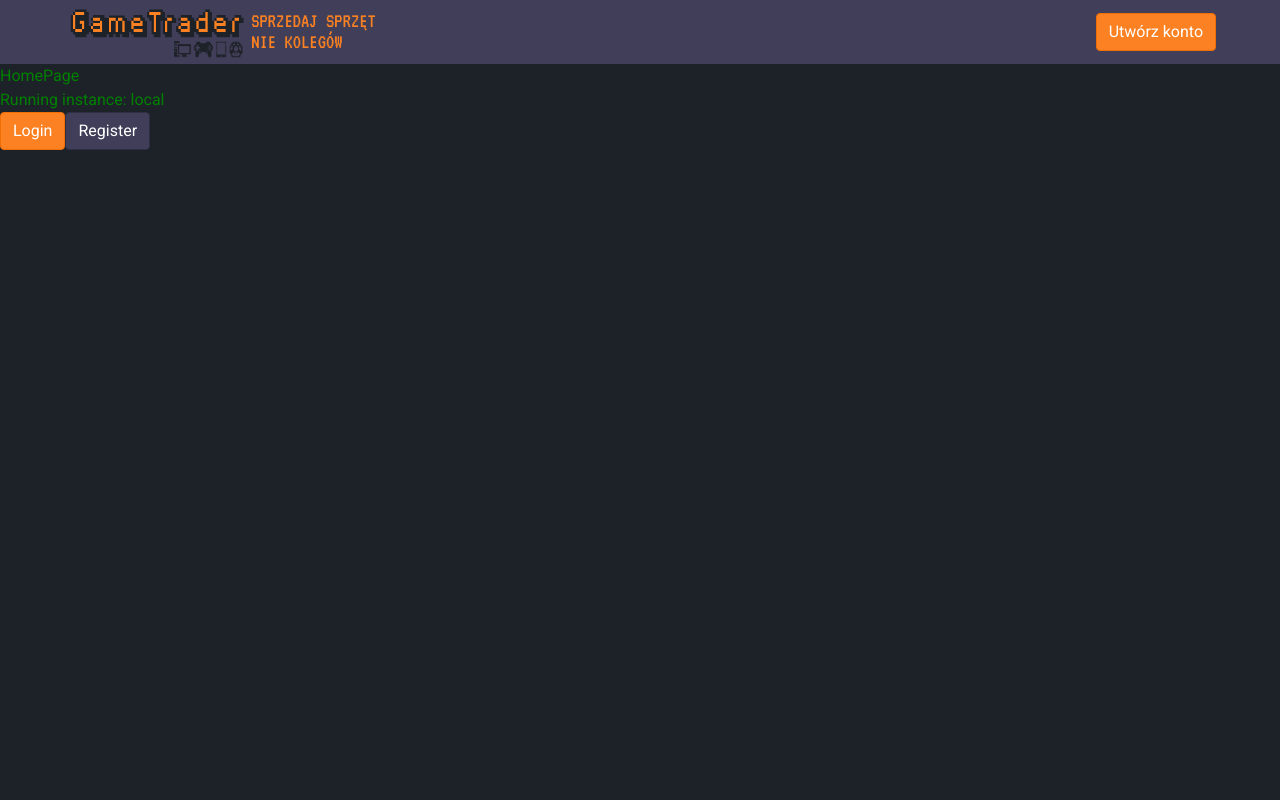
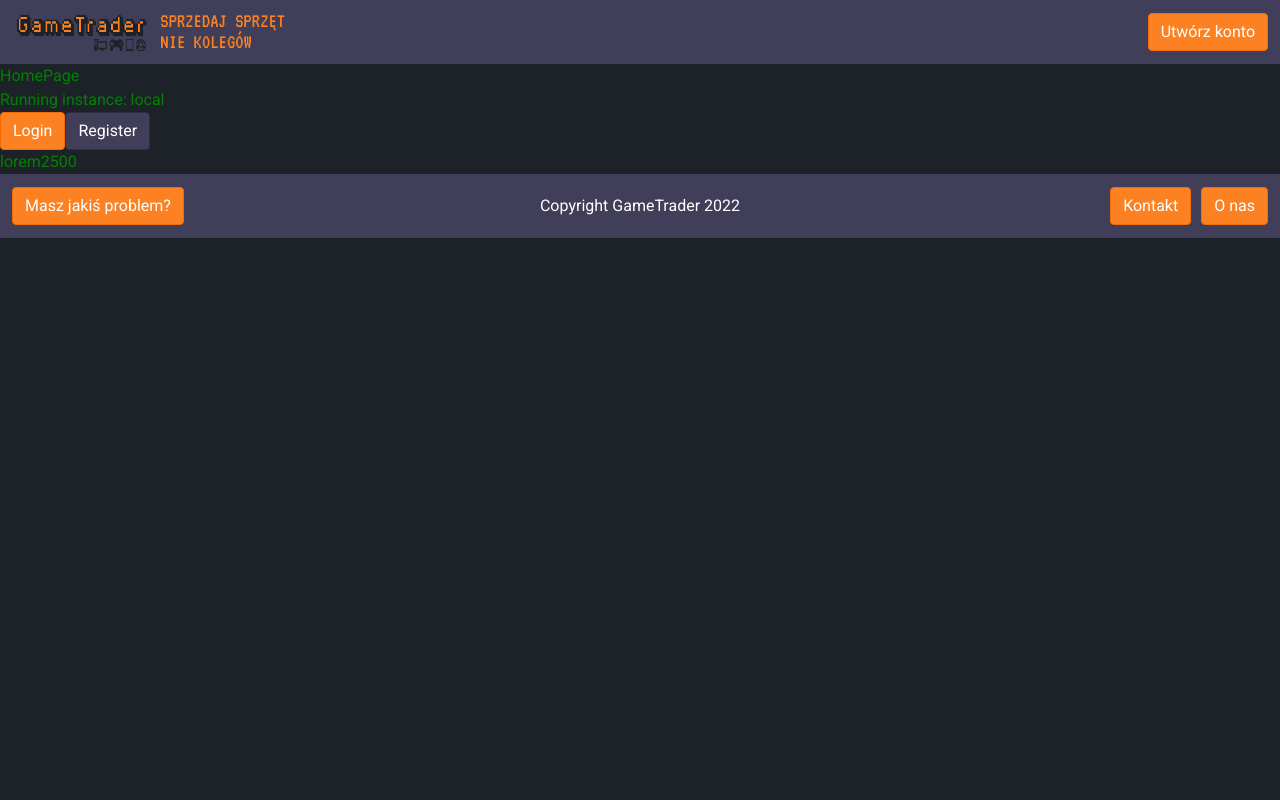
Before and after one commit to gametrader/gametrader-frontend, a React (Create React App) app: page / in a window 1280 px wide. Shown: the top 800 px of the page. Built offline with nearby package versions, Linux system fonts and the light colour scheme.

Commit message:
GAMETRADER-77 Fixed up scrolling issues

```diff
--- a/src/App.scss
+++ b/src/App.scss
@@ -33,42 +33,21 @@ body{
     font-family: 'VT323', monospace;
   }
 }
-html, body {
-  margin:0;
-  height:100%;
-  min-height:100%;
+
+html, body, #root {
+  margin: 0;
+  height: 100%;
+  width: 100%;
 }
 
 .gt-main {
-  display: flex;
-  flex-direction: column;
-  width: 100vw;
-  min-height: 100%;
-  height: 100%;
   background-color: var(--gt-background);
   color: white;
   font-family: 'Roboto', sans-serif;
+  min-height: 100%;
+  width: 100%;
 }
 
-.gt-margin-container {
-  padding: 0 5vw;
+.gt-content {
+  padding: 0 5em;
 }
-
-#header{
-  flex: 1 0 auto;
-  position: sticky;
-  top: 0;
-}
-
-#content{
-  flex: auto;
-  overflow-y: auto;
-}
-
-#footer{
-  flex-shrink: 0;
-}
-
-.tmp{
-  height: 100vh;
-}
--- a/src/App.tsx
+++ b/src/App.tsx
@@ -11,25 +11,15 @@ function App() {
     return (
         <Router>
             <div className='gt-main'>
-            <div id = "header">
                 <Header/>
-            </div>
-
-            <div id = "content">
                     <Routes>
-                    <Route path='/' element={<HomePage/>} />
-                    <Route path='/register' element={<RegisterPage/>} />
-                    <Route path='/login' element={<LoginPage/>} />
+                        <Route path='/' element={<HomePage />} />
+                        <Route path='/register' element={<RegisterPage />} />
+                        <Route path='/login' element={<LoginPage />} />
                     </Routes>
-
-                <div id = "footer">
-                    <Footer/>
-                </div>
-            </div>
-
+                <Footer />
             </div>
         </Router>
-
     );
 }
 
--- a/src/components/footer/Footer.module.scss
+++ b/src/components/footer/Footer.module.scss
@@ -1,16 +1,16 @@
 .footer {
-  min-height: 52px;
+  min-height: 60px;
   height: 8vh;
-  width: 100vw;
   background-color: var(--gt-secondary);
 }
 
-.container{
+.container {
   height: 100%;
   width: 100%;
   display: flex;
   align-items: center;
   justify-content: space-between;
+  padding: 0.75rem
 }
 
 .leftSection{
--- a/src/components/header/Header.module.scss
+++ b/src/components/header/Header.module.scss
@@ -1,13 +1,18 @@
-.header{
-  min-height: 52px;
+.gtHeader {
   height: 8vh;
+  min-height: 60px;
   background-color: var(--gt-secondary);
-  width:100vw;
 }
-.container{
+
+.logoContainerWrapper {
+  height: 100%;
+}
+
+.logoContainer {
   height: 100%;
   display: flex;
   align-items: center;
+  column-gap: 8px;
 }
 
 .logo{
@@ -20,7 +25,3 @@
   line-height: 1.3rem;
   font-size: 1.3rem;
 }
-
-.button{
-  margin-left: auto;
-}
--- a/src/components/header/Header.tsx
+++ b/src/components/header/Header.tsx
@@ -1,21 +1,26 @@
 import React from 'react';
-import {useNavigate} from "react-router-dom";
+import { useNavigate } from "react-router-dom";
 import logo from "../../assets/gametrader-logo-version-1.png";
 import styles from "../header/Header.module.scss";
 
 const Header = () => {
     const navigate = useNavigate();
     return (
-        <div className={styles.header}>
-            <div className={styles.container + " gt-margin-container"}>
+        <nav className={'navbar sticky-top ' + styles.gtHeader}>
+            <div className={'container-fluid ' + styles.logoContainerWrapper}>
+                <div className={styles.logoContainer} onClick={ () => navigate('/') }>
                     <img className={styles.logo} src={logo} alt="App logo"/>
                     <p className={styles.motto + " gt-vt-font"}>SPRZEDAJ SPRZĘT<br></br>NIE KOLEGÓW</p>
+                </div>
+                <div>
+                    {/* Add aditional buttons here if you want them to the left side */}
                     <button type="button" className={styles.button + " btn gt-btn-primary"}
                             onClick={() => navigate('/register')}>
                             Utwórz konto
                     </button>
                 </div>
             </div>
+        </nav>
     );
 }
 
--- a/src/components/home-page/HomePage.tsx
+++ b/src/components/home-page/HomePage.tsx
@@ -13,7 +13,7 @@ const HomePage = () => {
                 <button type="button" className="btn gt-btn-primary" onClick={() => navigate('/login')}>Login</button>
                 <button type="button" className="btn gt-btn-secondary" onClick={() => navigate('/register')}>Register</button>
             </div>
-            <div className="tmp"></div>
+            lorem2500
         </div>
     );
 };
```
Lines whose indentation alone changed are shown as unchanged.
